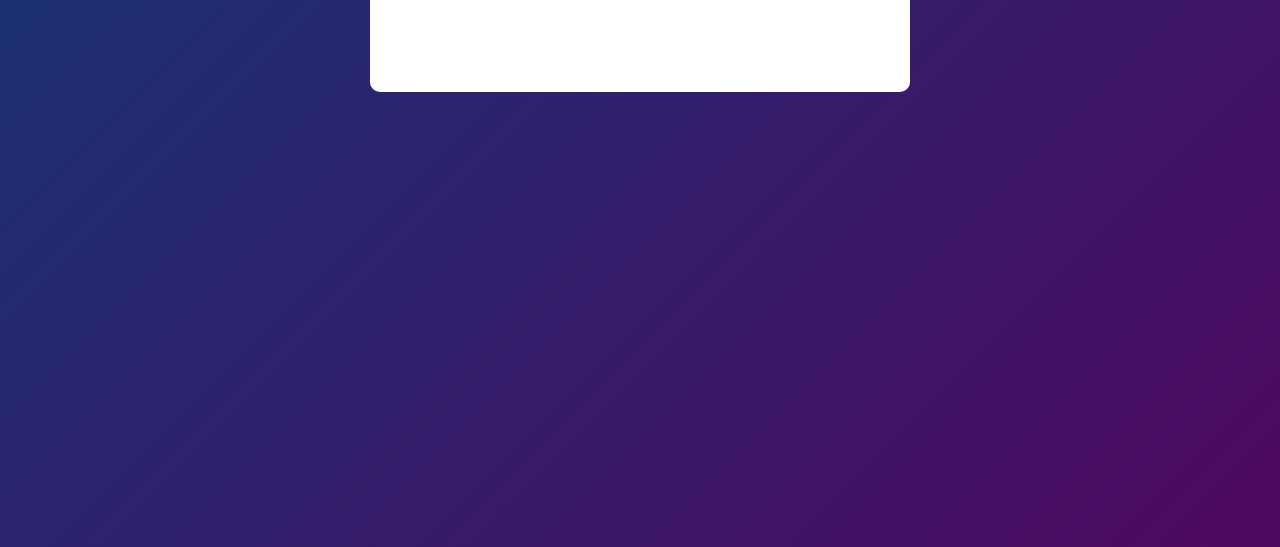
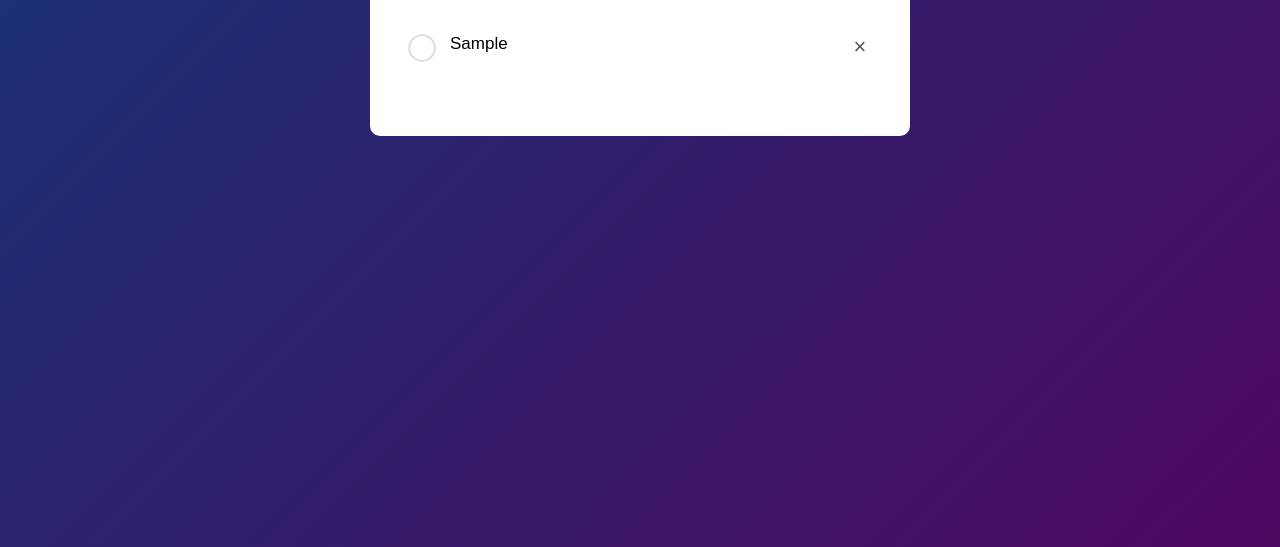
Before and after one commit to Raincrypt/todo-list, a plain HTML site: page index.html in a window 1280 px wide. Both pictures are taken after typing "Sample" into the empty fields and a click on the button "Add". Shown: the part 253-800 px from the top of the page. Drawn offline with Linux system fonts and the light colour scheme.

Commit message:
Added function that adds task

```diff
--- a/index.html
+++ b/index.html
@@ -14,7 +14,7 @@
             </h2>
             <div class="add-task">
                 <input type="text" placeholder="Add Your Text" id="input-box">
-                <button id="add-btn">Add</button>
+                <button onclick="addTask()" id="add-btn">Add</button>
             </div>
             <ul id="list-container">
 
--- a/script.js
+++ b/script.js
@@ -0,0 +1,19 @@
+const inputBox = document.querySelector('#input-box');
+const listContainer = document.querySelector('#list-container');
+
+let addTask = () => {
+    if(inputBox.value !== ''){
+        //adding Task
+        let li = document.createElement("li");
+        li.innerHTML = inputBox.value;
+        listContainer.append(li);
+        li.classList.add("task")
+
+        let deleteIcon = document.createElement("span");
+        deleteIcon.innerHTML = "\u00d7";
+        li.appendChild(deleteIcon)
+    }
+    else{
+        alert("You must write something")
+    }
+}
--- a/style.css
+++ b/style.css
@@ -82,6 +82,24 @@
     top: 12px;
     left: 8px;
 }
+
+/* delete button in task */
+.task span{
+    position: absolute;
+    right: 0;
+    top: 5px;
+    width: 40px;
+    height: 40px;
+    font-size: 22px;
+    color: #555;
+    line-height: 40px;
+    text-align: center;
+    border-radius: 50%;
+}
+.task span:hover{
+    background: #edeef0;
+}
+
 .checked{
     color: #555;
     text-decoration: line-through;
```
